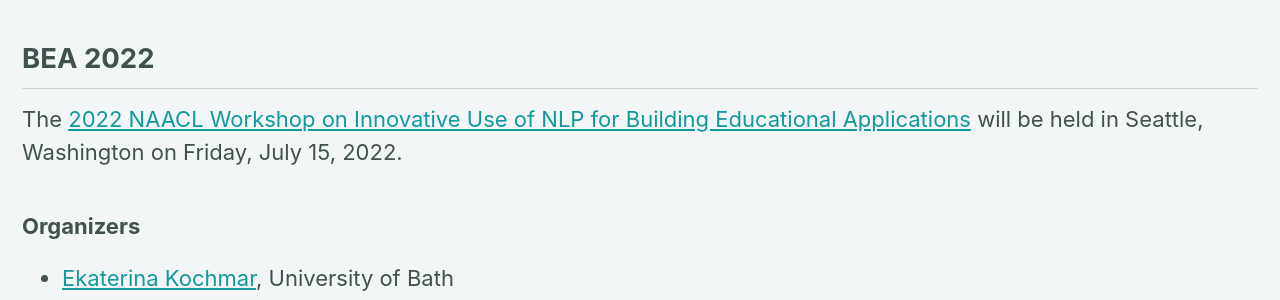
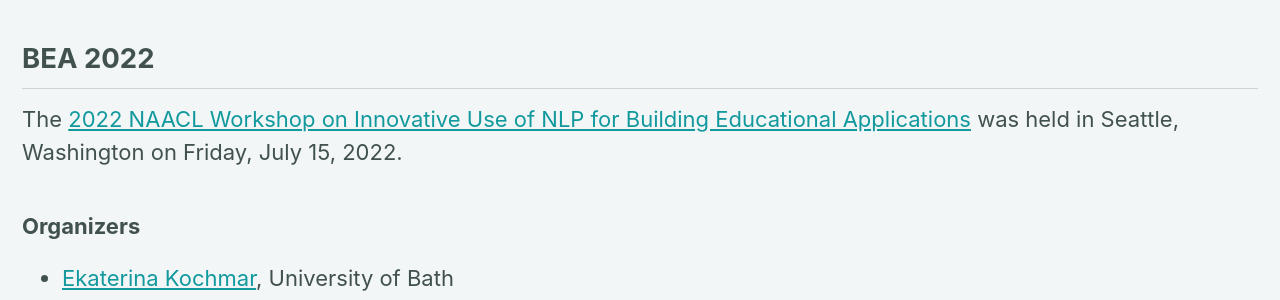
Before and after one commit to sigedu-org/website, a Jekyll site: the page built from _pages/home.md, in a window 1280 px wide and 900 px high, scrolled down 1638 px. Shown: the part 154-454 px from the top of the window. Built offline with Jekyll 4.4.1, drawn with Linux system fonts in a browser that asks for light colours; cached includes are drawn as plain includes; nearby versions of some CDN libraries.

Commit message:
Changed future to past

```diff
--- a/_pages/home.md
+++ b/_pages/home.md
@@ -43,7 +43,7 @@ SIGEDU was founded in 2017 and is ACL's newest SIG. SIGEDU has the following goa
 
 ## BEA 2022
 
-The [2022 NAACL Workshop on Innovative Use of NLP for Building Educational Applications](/bea/2022) will be held in Seattle, Washington on Friday, July 15, 2022.
+The [2022 NAACL Workshop on Innovative Use of NLP for Building Educational Applications](/bea/2022) was held in Seattle, Washington on Friday, July 15, 2022.
 
 <h3>Organizers</h3>
 
```
